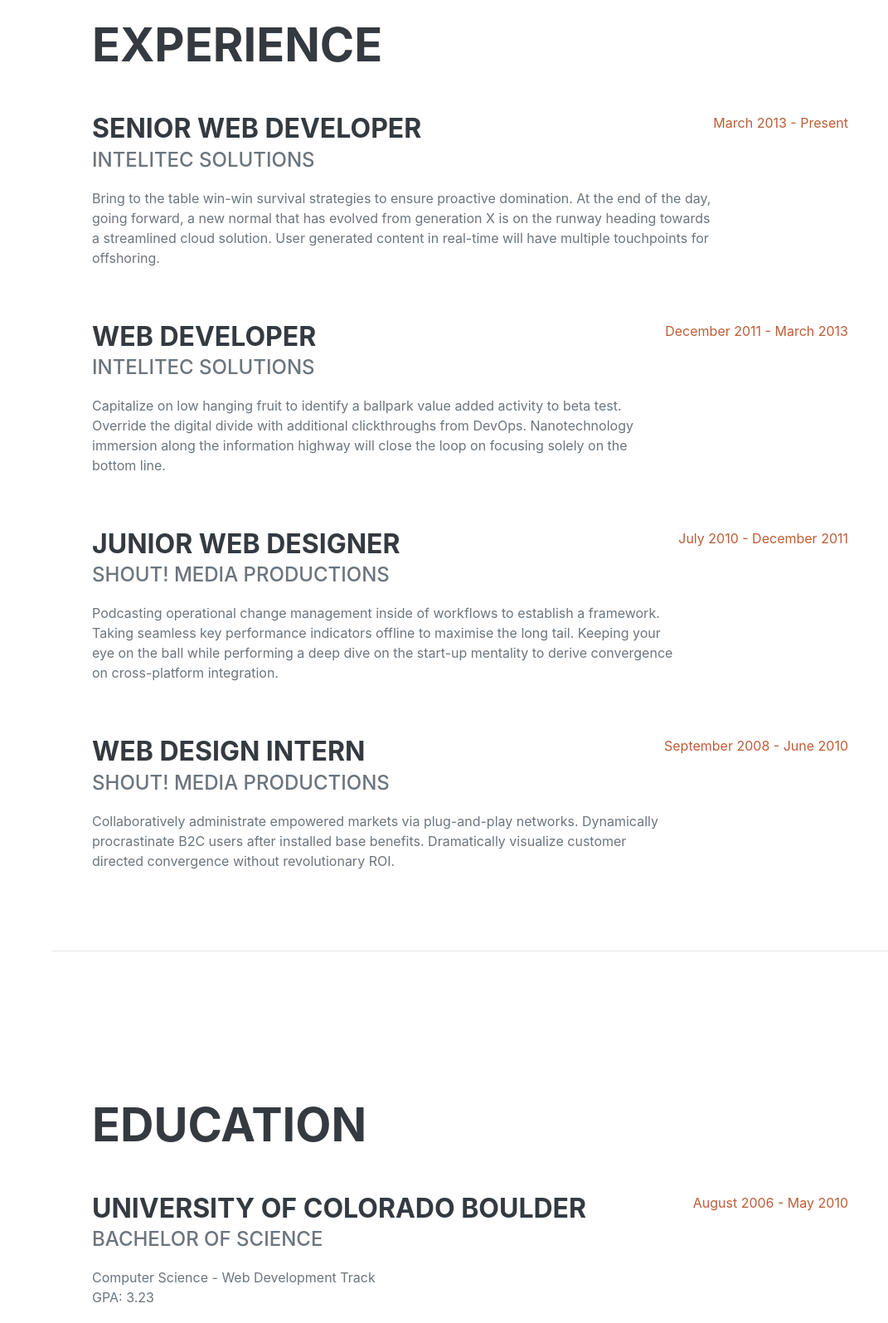
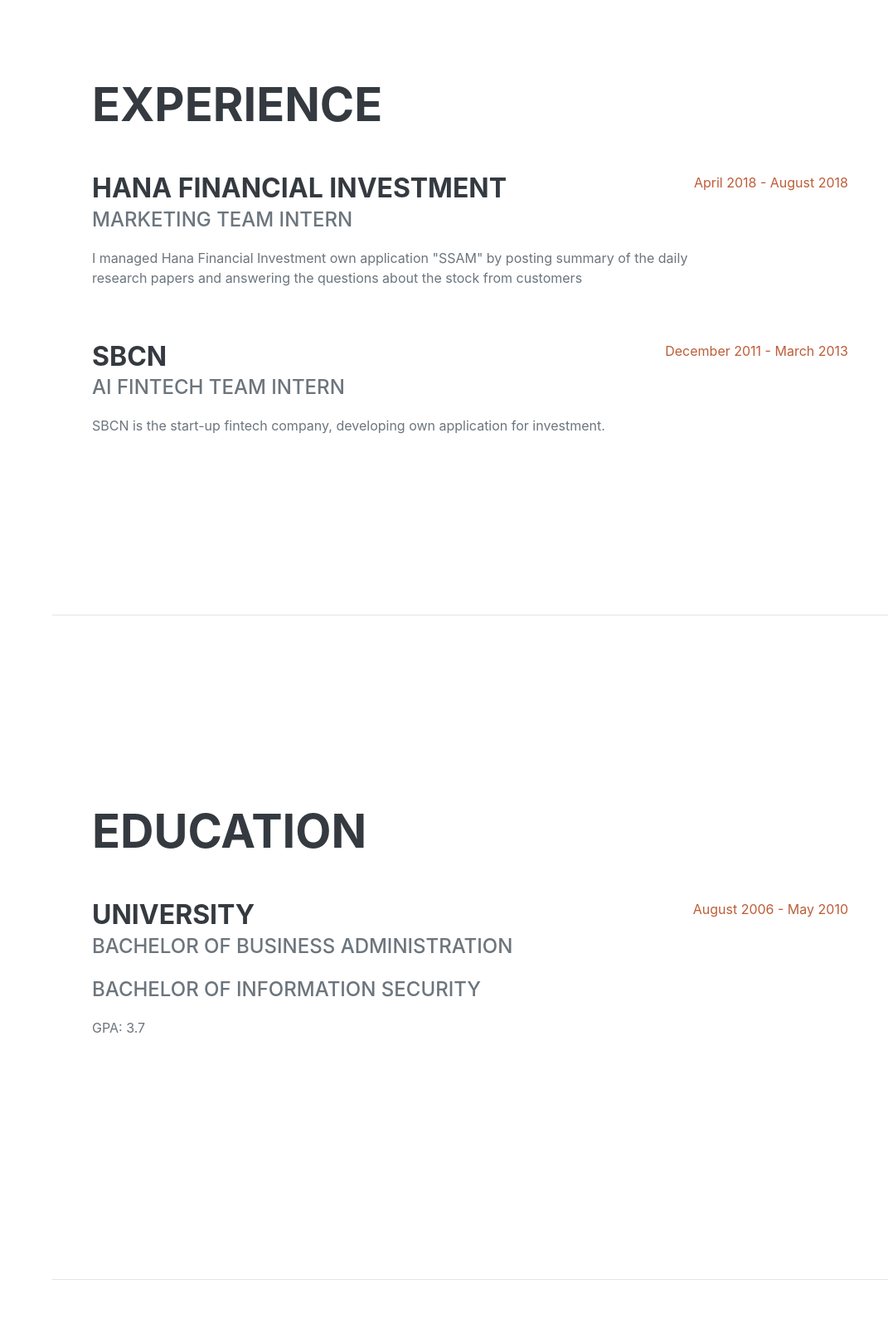
Before and after one commit to hyein99/hyein99.github.io, a plain HTML site: page index.html in a window 1280 px wide. Shown: the part 860-2455 px from the top of the page at 83% size, without its empty margins (209-1280 px from the left). Drawn offline with nearby package versions, Linux system fonts and the light colour scheme; a web font is replaced by a local one.

Commit message:
add index

```diff
--- a/index.html
+++ b/index.html
@@ -5,7 +5,7 @@
         <meta name="viewport" content="width=device-width, initial-scale=1, shrink-to-fit=no" />
         <meta name="description" content="" />
         <meta name="author" content="" />
-        <title>Resume - Start Bootstrap Theme</title>
+        <title>Hyin99's Resume</title>
         <link rel="icon" type="image/x-icon" href="assets/img/favicon.ico" />
         <!-- Font Awesome icons (free version)-->
         <script src="https://use.fontawesome.com/releases/v5.13.0/js/all.js" crossorigin="anonymous"></script>
@@ -63,38 +63,23 @@
                     <h2 class="mb-5">Experience</h2>
                     <div class="d-flex flex-column flex-md-row justify-content-between mb-5">
                         <div class="flex-grow-1">
-                            <h3 class="mb-0">Senior Web Developer</h3>
-                            <div class="subheading mb-3">Intelitec Solutions</div>
-                            <p>Bring to the table win-win survival strategies to ensure proactive domination. At the end of the day, going forward, a new normal that has evolved from generation X is on the runway heading towards a streamlined cloud solution. User generated content in real-time will have multiple touchpoints for offshoring.</p>
+                            <h3 class="mb-0">Hana Financial Investment</h3>
+                            <div class="subheading mb-3">Marketing Team Intern</div>
+                            <p>I managed Hana Financial Investment own application "SSAM" by posting summary of the daily research papers and answering the questions about the stock from customers</p>
                         </div>
-                        <div class="flex-shrink-0"><span class="text-primary">March 2013 - Present</span></div>
+                        <div class="flex-shrink-0"><span class="text-primary">April 2018 - August 2018</span></div>
                     </div>
                     <div class="d-flex flex-column flex-md-row justify-content-between mb-5">
                         <div class="flex-grow-1">
-                            <h3 class="mb-0">Web Developer</h3>
-                            <div class="subheading mb-3">Intelitec Solutions</div>
-                            <p>Capitalize on low hanging fruit to identify a ballpark value added activity to beta test. Override the digital divide with additional clickthroughs from DevOps. Nanotechnology immersion along the information highway will close the loop on focusing solely on the bottom line.</p>
+                            <h3 class="mb-0">SBCN</h3>
+                            <div class="subheading mb-3">AI Fintech Team Intern</div>
+                            <p>SBCN is the start-up fintech company, developing own application for investment.</p>
                         </div>
                         <div class="flex-shrink-0"><span class="text-primary">December 2011 - March 2013</span></div>
                     </div>
-                    <div class="d-flex flex-column flex-md-row justify-content-between mb-5">
-                        <div class="flex-grow-1">
-                            <h3 class="mb-0">Junior Web Designer</h3>
-                            <div class="subheading mb-3">Shout! Media Productions</div>
-                            <p>Podcasting operational change management inside of workflows to establish a framework. Taking seamless key performance indicators offline to maximise the long tail. Keeping your eye on the ball while performing a deep dive on the start-up mentality to derive convergence on cross-platform integration.</p>
-                        </div>
-                        <div class="flex-shrink-0"><span class="text-primary">July 2010 - December 2011</span></div>
-                    </div>
-                    <div class="d-flex flex-column flex-md-row justify-content-between">
-                        <div class="flex-grow-1">
-                            <h3 class="mb-0">Web Design Intern</h3>
-                            <div class="subheading mb-3">Shout! Media Productions</div>
-                            <p>Collaboratively administrate empowered markets via plug-and-play networks. Dynamically procrastinate B2C users after installed base benefits. Dramatically visualize customer directed convergence without revolutionary ROI.</p>
-                        </div>
-                        <div class="flex-shrink-0"><span class="text-primary">September 2008 - June 2010</span></div>
-                    </div>
                 </div>
             </section>
+
             <hr class="m-0" />
             <!-- Education-->
             <section class="resume-section" id="education">
@@ -102,24 +87,17 @@
                     <h2 class="mb-5">Education</h2>
                     <div class="d-flex flex-column flex-md-row justify-content-between mb-5">
                         <div class="flex-grow-1">
-                            <h3 class="mb-0">University of Colorado Boulder</h3>
-                            <div class="subheading mb-3">Bachelor of Science</div>
-                            <div>Computer Science - Web Development Track</div>
-                            <p>GPA: 3.23</p>
+                            <h3 class="mb-0">University</h3>
+                            <div class="subheading mb-3">Bachelor of Business Administration</div>
+                            <div class="subheading mb-3">Bachelor of Information Security</div>
+                            <p>GPA: 3.7</p>
                         </div>
                         <div class="flex-shrink-0"><span class="text-primary">August 2006 - May 2010</span></div>
-                    </div>
-                    <div class="d-flex flex-column flex-md-row justify-content-between">
-                        <div class="flex-grow-1">
-                            <h3 class="mb-0">James Buchanan High School</h3>
-                            <div class="subheading mb-3">Technology Magnet Program</div>
-                            <p>GPA: 3.56</p>
-                        </div>
-                        <div class="flex-shrink-0"><span class="text-primary">August 2002 - May 2006</span></div>
                     </div>
                 </div>
             </section>
             <hr class="m-0" />
+
             <!-- Skills-->
             <section class="resume-section" id="skills">
                 <div class="resume-section-content">
```
